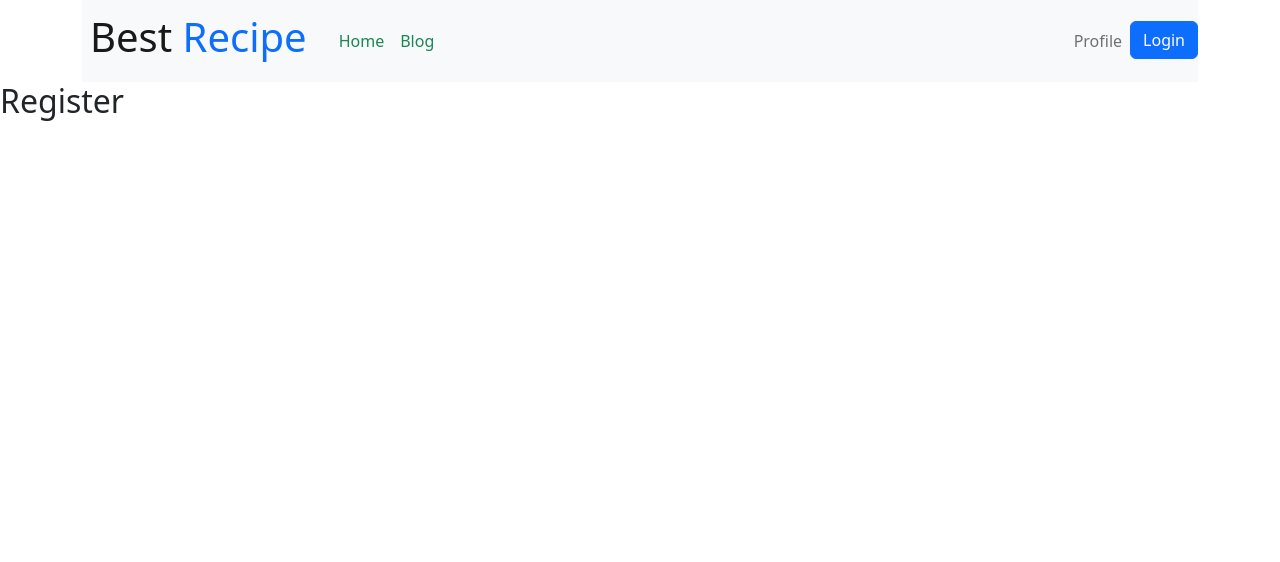
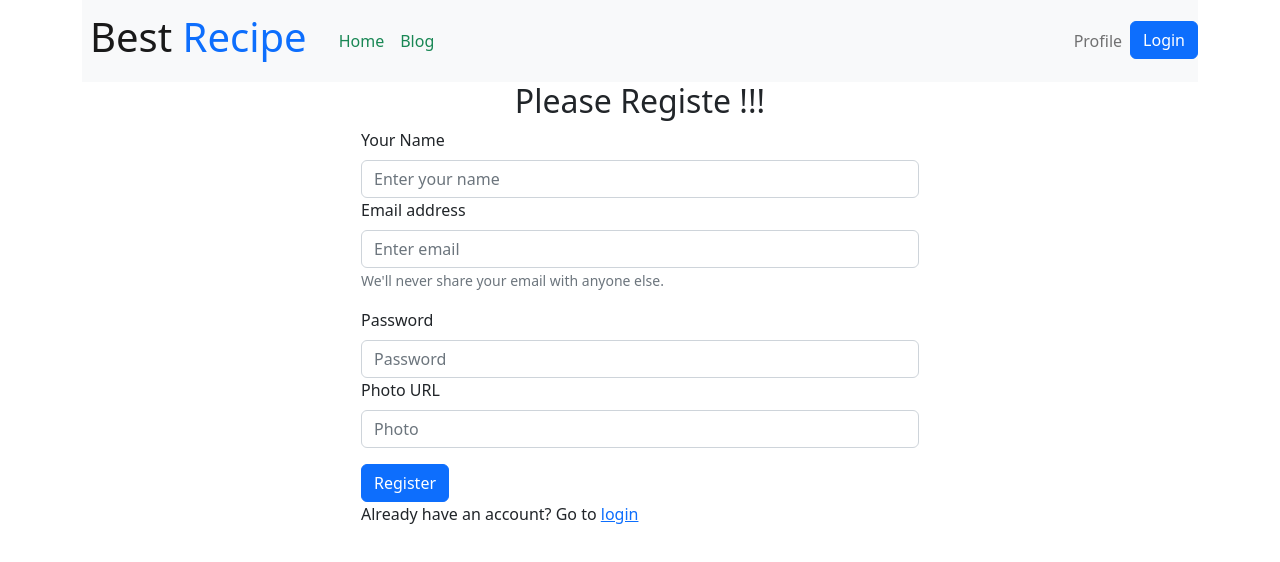
Before and after one commit to acchayon/chefs-best-recipe-client, a React (Vite) app: page /register in a window 1280 px wide. Shown: the top 562 px of the page. Built offline with nearby package versions, Linux system fonts and the light colour scheme.

Commit message:
added register page

```diff
--- a/src/pages/shared/Register/Register.jsx
+++ b/src/pages/shared/Register/Register.jsx
@@ -1,10 +1,34 @@
 import React from 'react';
+import { Button, Container, Form } from 'react-bootstrap';
+import { Link } from 'react-router-dom';
 
 const Register = () => {
     return (
-        <div>
-            <h2>Register</h2>
-        </div>
+        <Container>
+            <Form className='w-50 mx-auto'>
+                <h2 className='text-center '>Please Registe !!!</h2>
+                <Form.Group className="mb-3" controlId="formBasicEmail">
+                    <Form.Label>Your Name</Form.Label>
+                    <Form.Control type="text" name='name' placeholder="Enter your name" required />
+                    <Form.Label>Email address</Form.Label>
+                    <Form.Control type="email" name='email' placeholder="Enter email" required />
+                    <Form.Text className="text-muted">
+                        We'll never share your email with anyone else.
+                    </Form.Text>
+                </Form.Group>
+
+                <Form.Group className="mb-3" controlId="formBasicPassword">
+                    <Form.Label>Password</Form.Label>
+                    <Form.Control type="password" name='password' placeholder="Password" required />
+                    <Form.Label>Photo URL</Form.Label>
+                    <Form.Control type="text" name='photo' placeholder="Photo" required />
+                </Form.Group>
+                <Button variant="primary" type="submit">
+                    Register
+                </Button>
+                <p>Already have an account? Go to <Link to='/login'>login</Link> </p>
+            </Form>
+        </Container>
     );
 };
 
```
